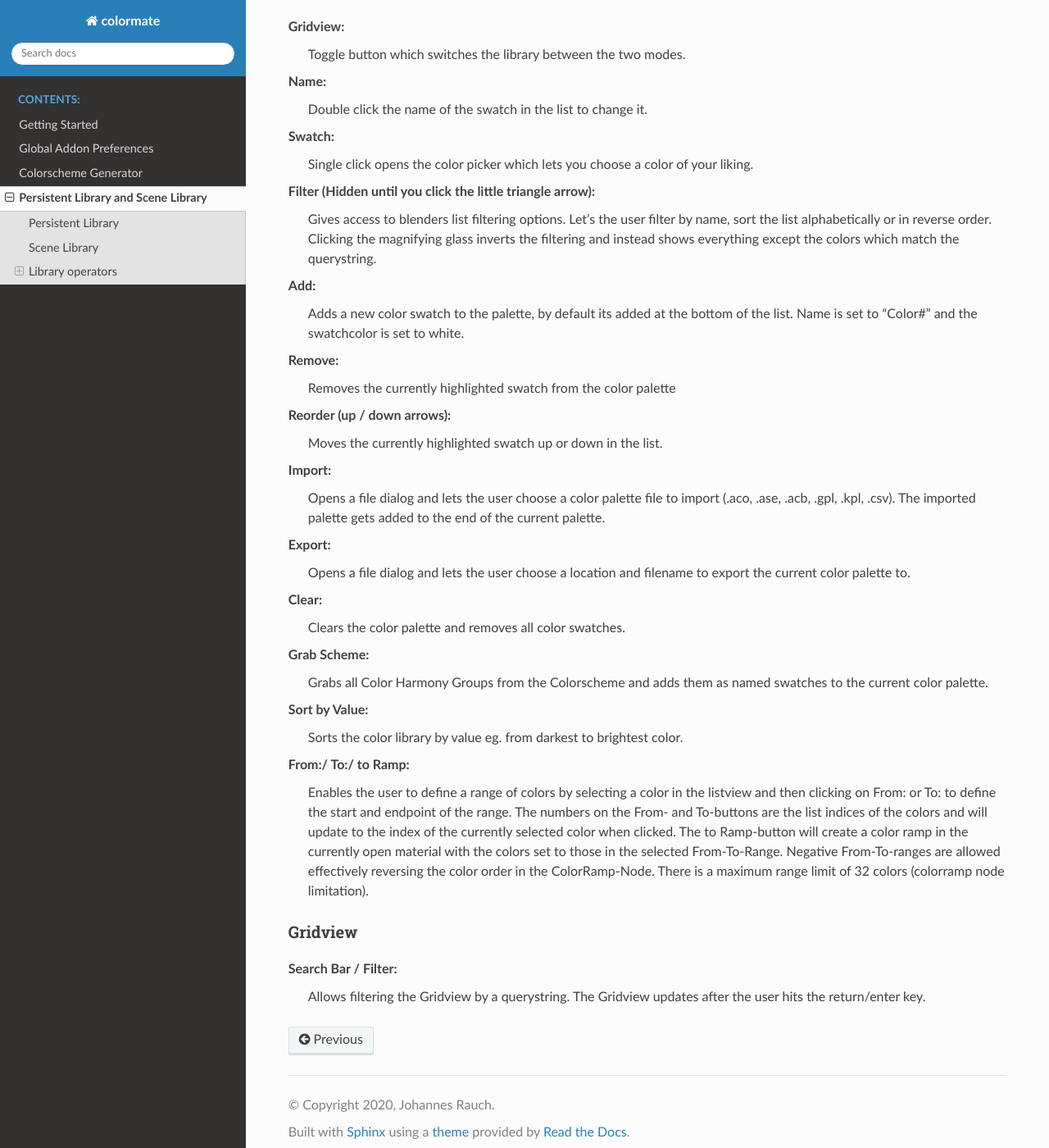
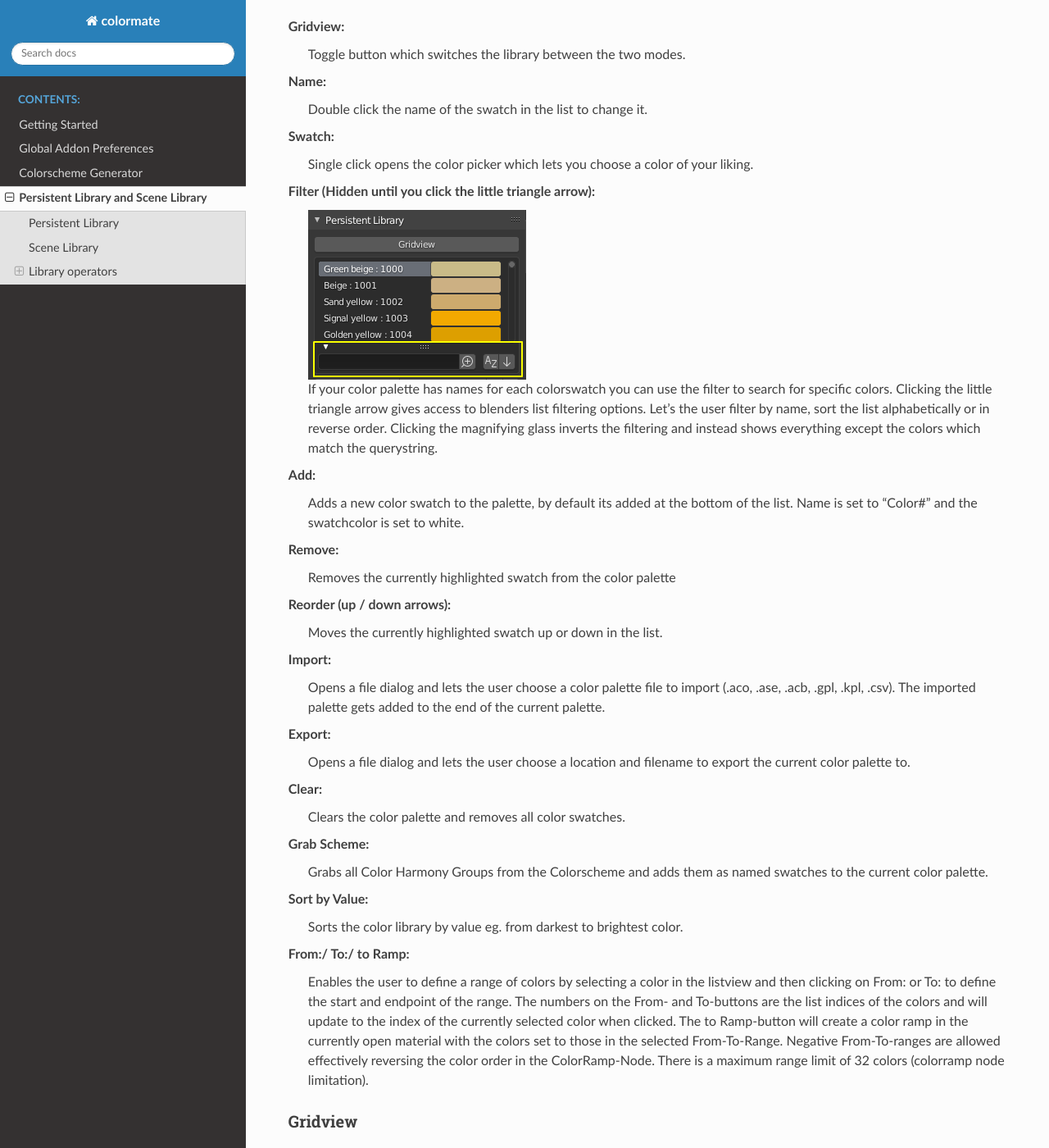
Before and after one commit to smokejohn/colormate-docs, a Sphinx documentation site: the page built from source/color_libraries.rst, in a window 1280 px wide and 1400 px high, scrolled down 997 px. Shown: the whole window at 82% size. Built offline with Sphinx 7.4.7 and the Read the Docs theme 2.0.0, drawn with Linux system fonts in a browser that asks for light colours; some of the changed text lies outside the part shown.

Commit message:
adds image to show the filtering gui elements and updates their description

```diff
--- a/source/color_libraries.rst
+++ b/source/color_libraries.rst
@@ -35,7 +35,14 @@ Swatch:
     Single click opens the color picker which lets you choose a color of your liking.
 
 Filter (Hidden until you click the little triangle arrow):
-    Gives access to blenders list filtering options. Let's the user filter by name, sort the list alphabetically or in reverse order. Clicking the magnifying glass inverts the filtering and instead shows everything except the colors which match the querystring.
+    .. image:: _static/images/bl_colormate_library_listview_search.png
+
+    If your color palette has names for each colorswatch you can use the filter
+    to search for specific colors. Clicking the little triangle arrow gives
+    access to blenders list filtering options. Let's the user filter by
+    name, sort the list alphabetically or in reverse order. Clicking the
+    magnifying glass inverts the filtering and instead shows everything except
+    the colors which match the querystring.
 
 Add:
     Adds a new color swatch to the palette, by default its added at the bottom of the list. Name is set to "Color#" and the swatchcolor is set to white.
@@ -68,4 +75,7 @@ Gridview
 ********
 
 Search Bar / Filter:
-    Allows filtering the Gridview by a querystring. The Gridview updates after the user hits the return/enter key.
+    .. image:: _static/images/bl_colormate_library_gridview_search.png
+
+    Allows filtering of the colors by a querystring. The Gridview updates after the user hits the return/enter key.
+    Colors in the palette need to have names.
```
Also changed, not shown: source/_static/images/bl_colormate_library_gridview_search.png (added), source/_static/images/bl_colormate_library_listview_search.png (added), 1 other file.
